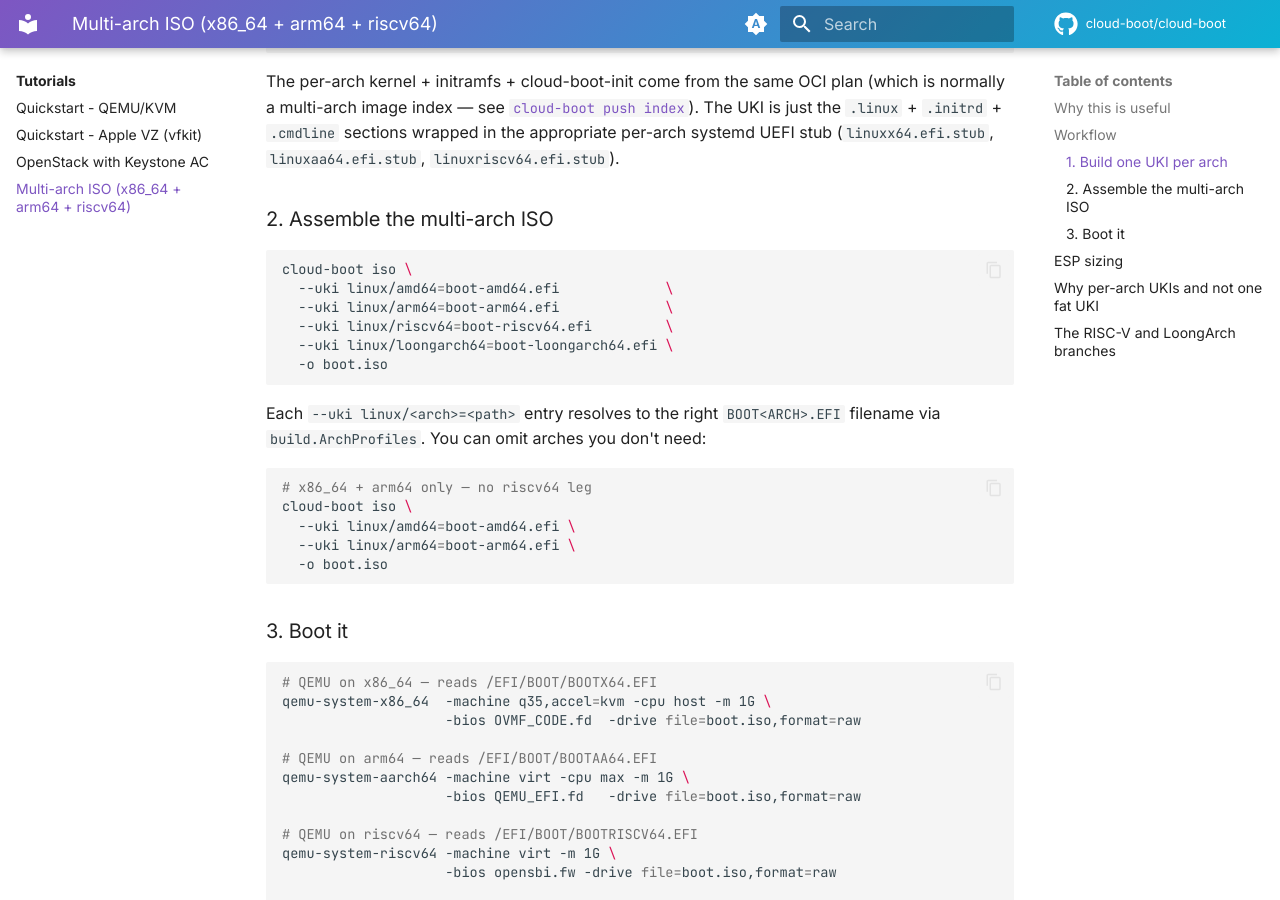
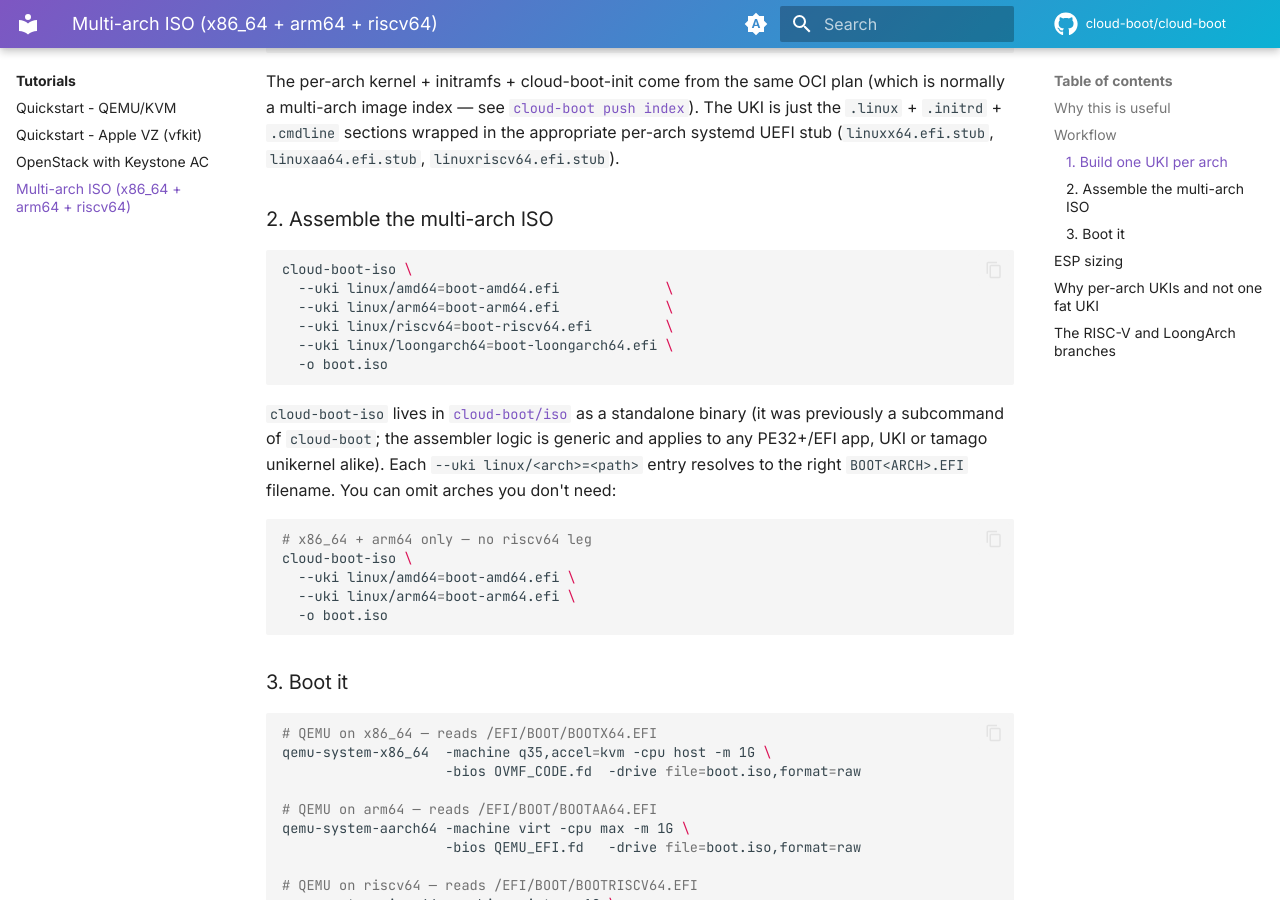
Before and after one commit to cloud-boot/docs, an MkDocs documentation site: the page built from docs/tutorials/multi-arch-iso.md, in a window 1280 px wide and 900 px high, scrolled down 1054 px. Built offline with MkDocs 1.6.1 and Material for MkDocs 9.7.7, drawn with Linux system fonts in a browser that asks for light colours; the version menu is left out.

Commit message:
tutorials/multi-arch-iso: rename cloud-boot iso -> cloud-boot-iso
The multi-arch ISO assembler moved from cloud-boot/uki to its own
repo cloud-boot/iso and is now a standalone binary (cloud-boot-iso)
rather than a cloud-boot subcommand. Update the tutorial's CLI
invocations to match, and add a one-paragraph note pointing at the
new repo + clarifying why the move (assembler logic is generic to
any PE32+/EFI app, not UKI-specific).

Co-Authored-By: Claude Opus 4.8 <noreply@anthropic.com>

````diff
--- a/docs/tutorials/multi-arch-iso.md
+++ b/docs/tutorials/multi-arch-iso.md
@@ -51,7 +51,7 @@ appropriate per-arch systemd UEFI stub (`linuxx64.efi.stub`,
 ### 2. Assemble the multi-arch ISO
 
 ```sh
-cloud-boot iso \
+cloud-boot-iso \
   --uki linux/amd64=boot-amd64.efi             \
   --uki linux/arm64=boot-arm64.efi             \
   --uki linux/riscv64=boot-riscv64.efi         \
@@ -59,13 +59,16 @@ cloud-boot iso \
   -o boot.iso
 ```
 
-Each `--uki linux/<arch>=<path>` entry resolves to the right
-`BOOT<ARCH>.EFI` filename via `build.ArchProfiles`. You can omit
-arches you don't need:
+`cloud-boot-iso` lives in [`cloud-boot/iso`](https://github.com/cloud-boot/iso)
+as a standalone binary (it was previously a subcommand of
+`cloud-boot`; the assembler logic is generic and applies to any
+PE32+/EFI app, UKI or tamago unikernel alike). Each
+`--uki linux/<arch>=<path>` entry resolves to the right
+`BOOT<ARCH>.EFI` filename. You can omit arches you don't need:
 
 ```sh
 # x86_64 + arm64 only — no riscv64 leg
-cloud-boot iso \
+cloud-boot-iso \
   --uki linux/amd64=boot-amd64.efi \
   --uki linux/arm64=boot-arm64.efi \
   -o boot.iso
````
